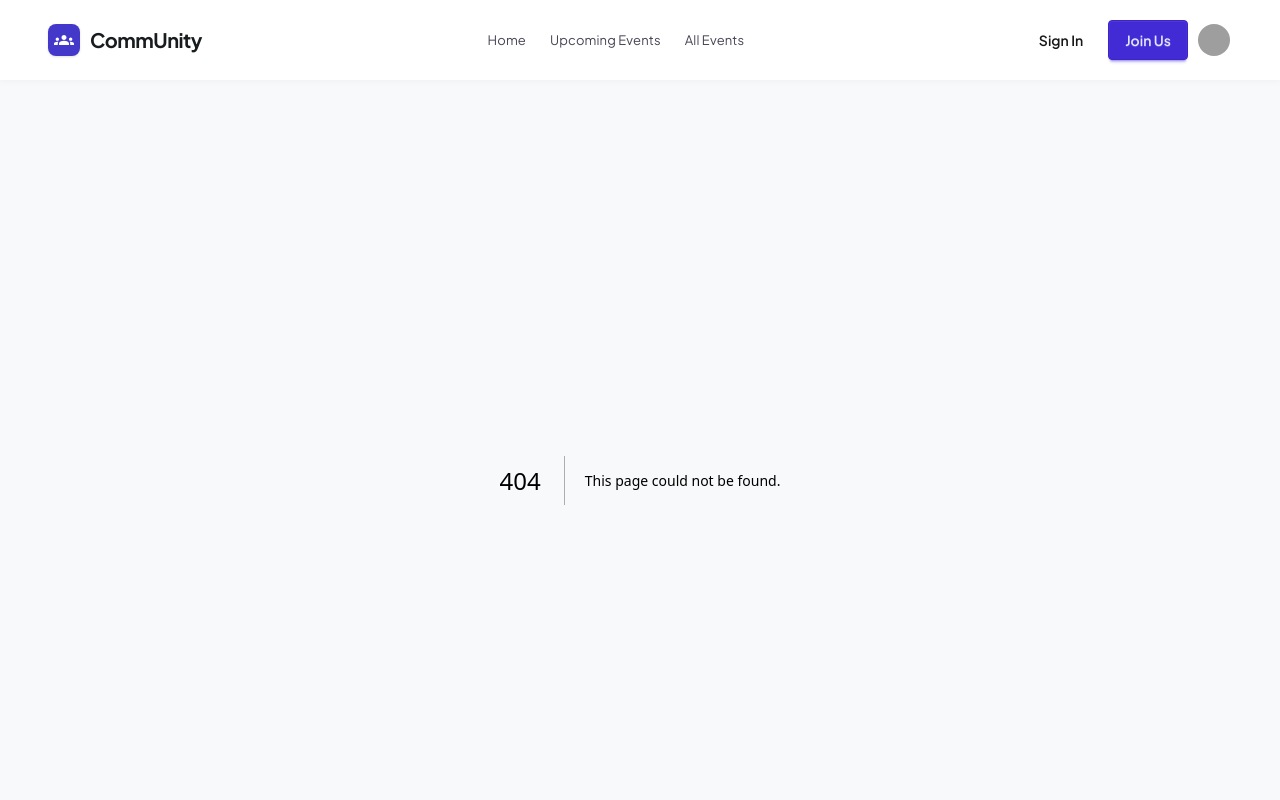
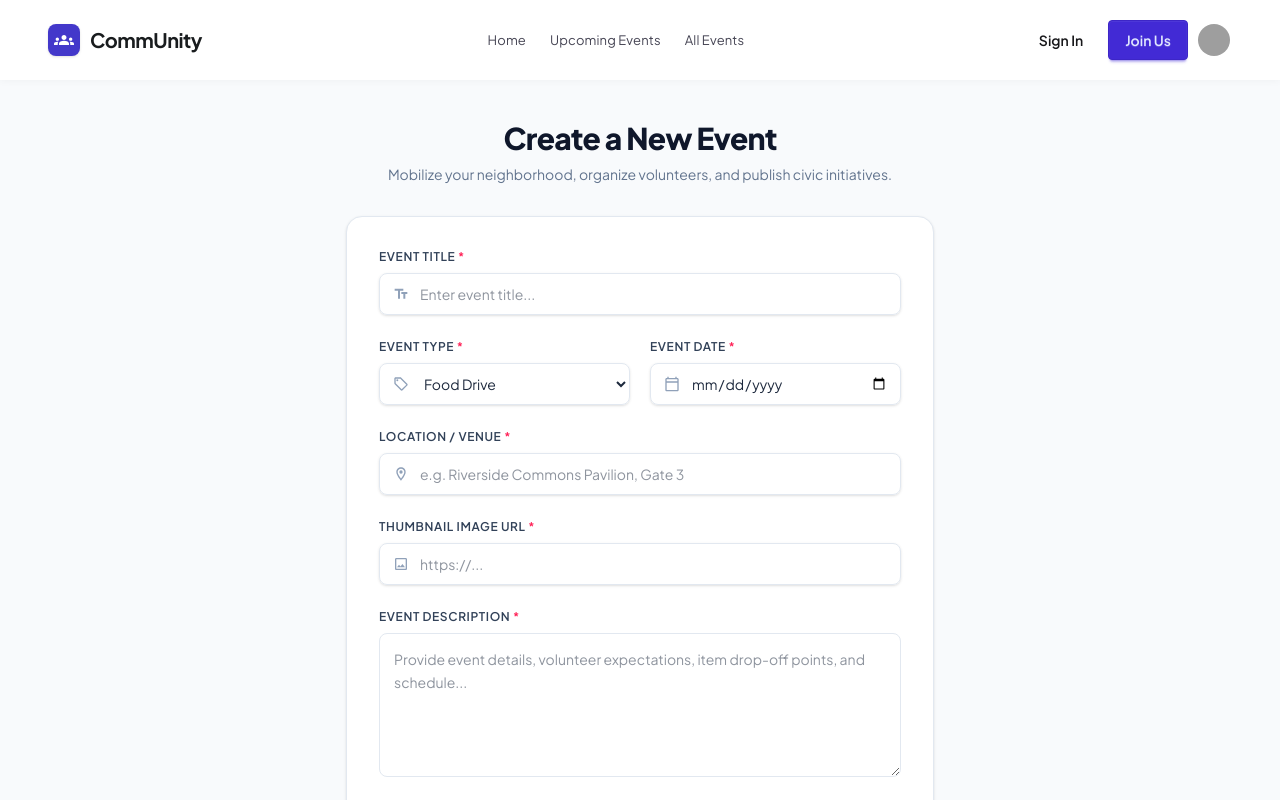
Before and after one commit to mmsabit/comeunity, a Next.js app: page /new_event in a window 1280 px wide. Before the commit this address had no page. Shown: the top 800 px of the page. Built offline with nearby package versions, Linux system fonts and the light colour scheme; grey boxes are pictures that could not be loaded.

Commit message:
event create function added

```diff
--- /dev/null
+++ b/src/app/new_event/page.tsx
@@ -0,0 +1,191 @@
+import React from 'react';
+import { IoMdAddCircleOutline } from 'react-icons/io';
+import { MdOutlineTextFields, MdOutlineLocalOffer, MdOutlineCalendarToday, MdOutlineLocationOn, MdOutlineImage } from 'react-icons/md';
+
+const NewEvent = () => {
+  return (
+    <div className="min-h-screen flex items-center justify-center flex-col bg-slate-50 text-slate-800">
+
+      {/* Main Content */}
+      <div className="grow py-10 px-4 sm:px-6 lg:px-8">
+        <div className="max-w-2xl mx-auto">
+
+          {/* Page Header */}
+          <div className="text-center mb-8">
+            <h1 className="text-2xl sm:text-3xl font-extrabold text-slate-900 tracking-tight">
+              Create a New Event
+            </h1>
+            <p className="mt-2 text-sm text-slate-500">
+              Mobilize your neighborhood, organize volunteers, and publish civic initiatives.
+            </p>
+          </div>
+
+          {/* Form Card */}
+          <div className="bg-white border border-slate-200 rounded-2xl shadow-sm hover:shadow-md transition-shadow p-6 sm:p-8">
+            <form className="space-y-6" id="create-event-form">
+
+              {/* Event Title */}
+              <div>
+                <label
+                  className="block text-xs font-semibold uppercase tracking-wider text-slate-700 mb-2"
+                  htmlFor="eventTitle"
+                >
+                  Event Title <span className="text-rose-500">*</span>
+                </label>
+                <div className="relative rounded-lg shadow-sm">
+                  <div className="absolute inset-y-0 left-0 pl-3.5 flex items-center pointer-events-none text-slate-400">
+                    <MdOutlineTextFields className="w-4 h-4" />
+                  </div>
+                  <input
+                    className="block w-full pl-10 pr-4 py-2.5 text-sm text-slate-800 bg-white border border-slate-200 rounded-lg focus:outline-none focus:border-primary-container focus:ring-2 focus:ring-primary-container/20"
+                    id="eventTitle"
+                    name="eventTitle"
+                    placeholder="Enter event title..."
+                    required
+                    type="text"
+                  />
+                </div>
+              </div>
+
+              {/* Two-Column Grid: Event Type & Event Date */}
+              <div className="grid grid-cols-1 sm:grid-cols-2 gap-5">
+
+                {/* Event Type */}
+                <div>
+                  <label
+                    className="block text-xs font-semibold uppercase tracking-wider text-slate-700 mb-2"
+                    htmlFor="eventType"
+                  >
+                    Event Type <span className="text-rose-500">*</span>
+                  </label>
+                  <div className="relative rounded-lg shadow-sm">
+                    <div className="absolute inset-y-0 left-0 pl-3.5 flex items-center pointer-events-none text-slate-400">
+                      <MdOutlineLocalOffer className="w-4 h-4" />
+                    </div>
+                    <select
+                      className="block w-full pl-10 pr-8 py-2.5 text-sm text-slate-800 bg-white border border-slate-200 rounded-lg focus:outline-none focus:border-primary-container focus:ring-2 focus:ring-primary-container/20"
+                      id="eventType"
+                      name="eventType"
+                      required
+                    >
+                      <option value="Food Drive">Food Drive</option>
+                      <option value="Blanket Relief">Blanket Relief</option>
+                      <option value="Tree Plantation">Tree Plantation</option>
+                      <option value="Neighborhood Cleanup">Neighborhood Cleanup</option>
+                      <option value="Winter Clothes">Winter Clothes</option>
+                      <option value="Youth Mentoring">Youth Mentoring</option>
+                    </select>
+                  </div>
+                </div>
+
+                {/* Event Date */}
+                <div>
+                  <label
+                    className="block text-xs font-semibold uppercase tracking-wider text-slate-700 mb-2"
+                    htmlFor="eventDate"
+                  >
+                    Event Date <span className="text-rose-500">*</span>
+                  </label>
+                  <div className="relative rounded-lg shadow-sm">
+                    <div className="absolute inset-y-0 left-0 pl-3.5 flex items-center pointer-events-none text-slate-400">
+                      <MdOutlineCalendarToday className="w-4 h-4" />
+                    </div>
+                    <input
+                      className="block w-full pl-10 pr-3 py-2.5 text-sm text-slate-800 bg-white border border-slate-200 rounded-lg focus:outline-none focus:border-primary-container focus:ring-2 focus:ring-primary-container/20"
+                      id="eventDate"
+                      min="2025-01-01"
+                      name="eventDate"
+                      required
+                      type="date"
+                    />
+                  </div>
+
+                </div>
+              </div>
+
+              {/* Location / Venue */}
+              <div>
+                <label
+                  className="block text-xs font-semibold uppercase tracking-wider text-slate-700 mb-2"
+                  htmlFor="eventLocation"
+                >
+                  Location / Venue <span className="text-rose-500">*</span>
+                </label>
+                <div className="relative rounded-lg shadow-sm">
+                  <div className="absolute inset-y-0 left-0 pl-3.5 flex items-center pointer-events-none text-slate-400">
+                    <MdOutlineLocationOn className="w-4 h-4" />
+                  </div>
+                  <input
+                    className="block w-full pl-10 pr-4 py-2.5 text-sm text-slate-800 bg-white border border-slate-200 rounded-lg focus:outline-none focus:border-primary-container focus:ring-2 focus:ring-primary-container/20"
+                    id="eventLocation"
+                    name="eventLocation"
+                    placeholder="e.g. Riverside Commons Pavilion, Gate 3"
+                    required
+                    type="text"
+                  />
+                </div>
+              </div>
+
+              {/* Thumbnail Image URL */}
+              <div>
+                <label
+                  className="block text-xs font-semibold uppercase tracking-wider text-slate-700 mb-2"
+                  htmlFor="thumbnailUrl"
+                >
+                  Thumbnail Image URL <span className="text-rose-500">*</span>
+                </label>
+                <div className="relative rounded-lg shadow-sm">
+                  <div className="absolute inset-y-0 left-0 pl-3.5 flex items-center pointer-events-none text-slate-400">
+                    <MdOutlineImage className="w-4 h-4" />
+                  </div>
+                  <input
+                    className="block w-full pl-10 pr-4 py-2.5 text-sm text-slate-800 bg-white border border-slate-200 rounded-lg focus:outline-none focus:border-primary-container focus:ring-2 focus:ring-primary-container/20"
+                    id="thumbnailUrl"
+                    name="thumbnailUrl"
+                    placeholder="https://..."
+                    required
+                    type="url"
+                  />
+                </div>
+              </div>
+
+              {/* Event Description */}
+              <div>
+                <label
+                  className="block text-xs font-semibold uppercase tracking-wider text-slate-700 mb-2"
+                  htmlFor="eventDescription"
+                >
+                  Event Description <span className="text-rose-500">*</span>
+                </label>
+                <textarea
+                  className="block w-full p-3.5 text-sm text-slate-800 bg-white border border-slate-200 rounded-lg focus:outline-none focus:border-primary-container focus:ring-2 focus:ring-primary-container/20 leading-relaxed"
+                  id="eventDescription"
+                  name="eventDescription"
+                  placeholder="Provide event details, volunteer expectations, item drop-off points, and schedule..."
+                  required
+                  rows={5}
+                />
+              </div>
+
+              {/* Submit Button */}
+              <div className="pt-2">
+                <button
+                  className="btn btn-primary w-full"
+                  type="submit"
+                >
+                  <IoMdAddCircleOutline size={20} />
+                  <span>Publish Event</span>
+                </button>
+              </div>
+
+            </form>
+          </div>
+
+        </div>
+      </div>
+
+    </div>
+  );
+};
+
+export default NewEvent;
--- a/src/component/Navber.tsx
+++ b/src/component/Navber.tsx
@@ -109,14 +109,14 @@ const Navber = () => {
                 </div>
 
                 <div className="py-1 flex flex-col gap-0.5">
-                  <a
+                  <Link
                     className="flex items-center gap-2.5 px-3 py-2 rounded-lg text-on-surface-variant hover:bg-surface-container hover:text-on-surface font-label-md text-label-md transition-colors"
                     data-path="create-event"
-                    href="#"
+                    href="/new_event"
                   >
                     <MdAdd className="text-primary-container text-[20px]" />
                     <span>Create Event</span>
-                  </a>
+                  </Link>
                   <Link
                     className="flex items-center gap-2.5 px-3 py-2 rounded-lg text-on-surface-variant hover:bg-surface-container hover:text-on-surface font-label-md text-label-md transition-colors"
                     data-path="manage-events"
```
